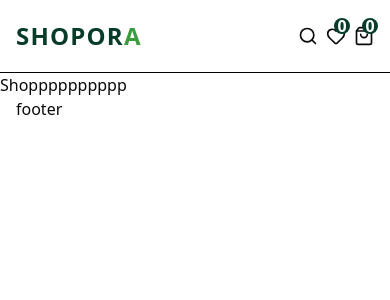
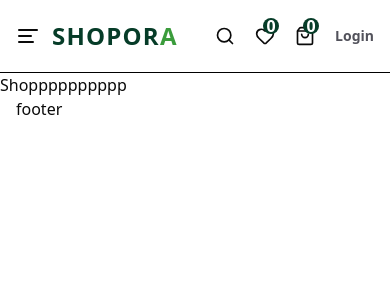
Before and after one commit to JulianaTonu/shopora, a Next.js app: page /shop in a window 390 px wide. Shown: the top 300 px of the page. Built offline with nearby package versions, Linux system fonts and the light colour scheme.

Commit message:
mobileMenu

```diff
--- a/components/Header.tsx
+++ b/components/Header.tsx
@@ -7,18 +7,24 @@ import HeaderMenu from './HeaderMenu';
 import SearchBar from './SearchBar';
 import FavoriteButton from './FavoriteButton';
 import CartIcon from './CartIcon';
+import SignIn from './SignIn';
+import MobileMenu from './MobileMenu';
 
 const Header = () => {
 
     return (
         <header className='bg-white py-5 border-b border-black'>
             <Container className=' flex justify-between'>
-                <Logo />
+               <div className='w-auto md:w-1/3 flex items-center gap-3 justify-start md:gap-0'>
+                 <MobileMenu/>
+                 <Logo />
+               </div>
                 <HeaderMenu />
-                <div className='flex gap-2 w-auto md:1/3 justify-end items-center'>
+                <div className='flex gap-5 w-auto md:1/3 justify-end items-center'>
                     <SearchBar/>
                     <FavoriteButton/>
                     <CartIcon/>
+                    <SignIn/>
                 </div>
             </Container>
         </header>
--- /dev/null
+++ b/components/MobileMenu.tsx
@@ -0,0 +1,14 @@
+import { AlignLeft } from 'lucide-react';
+import React from 'react';
+
+const MobileMenu = () => {
+    return (
+        <>
+            <button>
+                <AlignLeft className='hover:text-darkColor hoverEffect md:hidden  hover:cursor-pointer '/>
+            </button>
+        </>
+    );
+};
+
+export default MobileMenu;
--- /dev/null
+++ b/components/SignIn.tsx
@@ -0,0 +1,11 @@
+import React from 'react';
+
+const SignIn = () => {
+    return (
+        <button className='text-sm font-semibold hover:text-darkColor text-lightColor hover:cursor-pointer hoverEffect'>
+            Login
+        </button>
+    );
+};
+
+export default SignIn;
```
